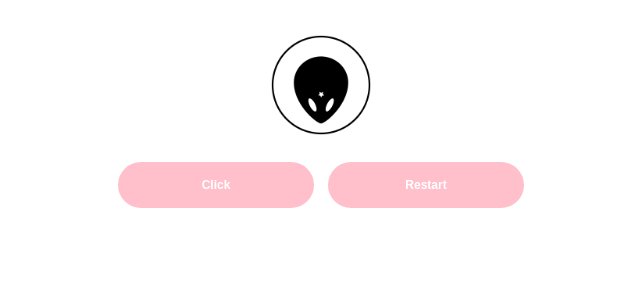
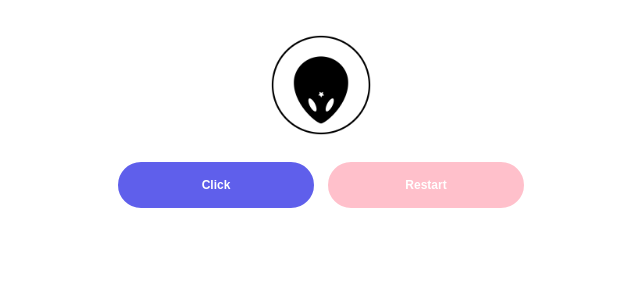
Before and after one commit to franciscocasillas/contador-de-clilcks, a React (Create React App) app: page / in a window 1280 px wide. Shown: the top 300 px of the page, without its empty margins (319-959 px from the left). Built offline with nearby package versions, Linux system fonts and the light colour scheme.

Commit message:
Fix button's colors

```diff
--- a/package.json
+++ b/package.json
@@ -6,7 +6,7 @@
     "@testing-library/jest-dom": "^5.17.0",
     "@testing-library/react": "^13.4.0",
     "@testing-library/user-event": "^13.5.0",
-    "react": "^18.2.0",
+    "react": "^18.3.1",
     "react-dom": "^18.2.0",
     "react-scripts": "5.0.1",
     "web-vitals": "^2.1.4"
--- a/src/App.js
+++ b/src/App.js
@@ -21,8 +21,12 @@ function App() {
 				/>
 			</div>
 			<div className="mainContainer">
-				<Button text="Click" className={true} manageClick={manageClick} />
-				<Button text="Restart" className={false} manageClick={restartCounter} />
+				<Button text="Click" counterClick={true} manageClick={manageClick} />
+				<Button
+					text="Restart"
+					counterClick={false}
+					manageClick={restartCounter}
+				/>
 			</div>
 		</div>
 	);
--- a/src/stylesheets/Button.css
+++ b/src/stylesheets/Button.css
@@ -12,7 +12,7 @@ button {
 }
 
 button:hover {
-	background-color: #00471b;
+	background-color: #119c46;
 }
 
 .click-button {
```
Also changed, not shown: 1 other file (tests, documents, lock files or other folders).
